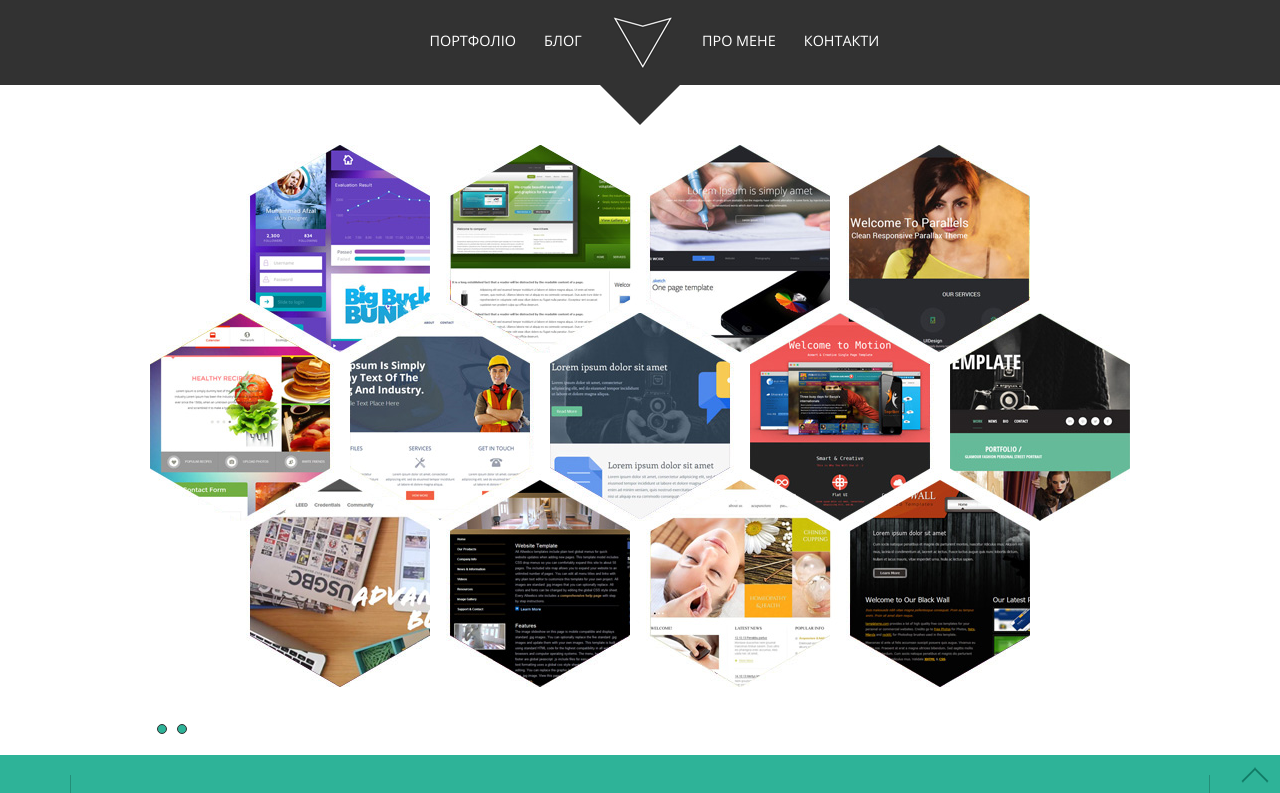
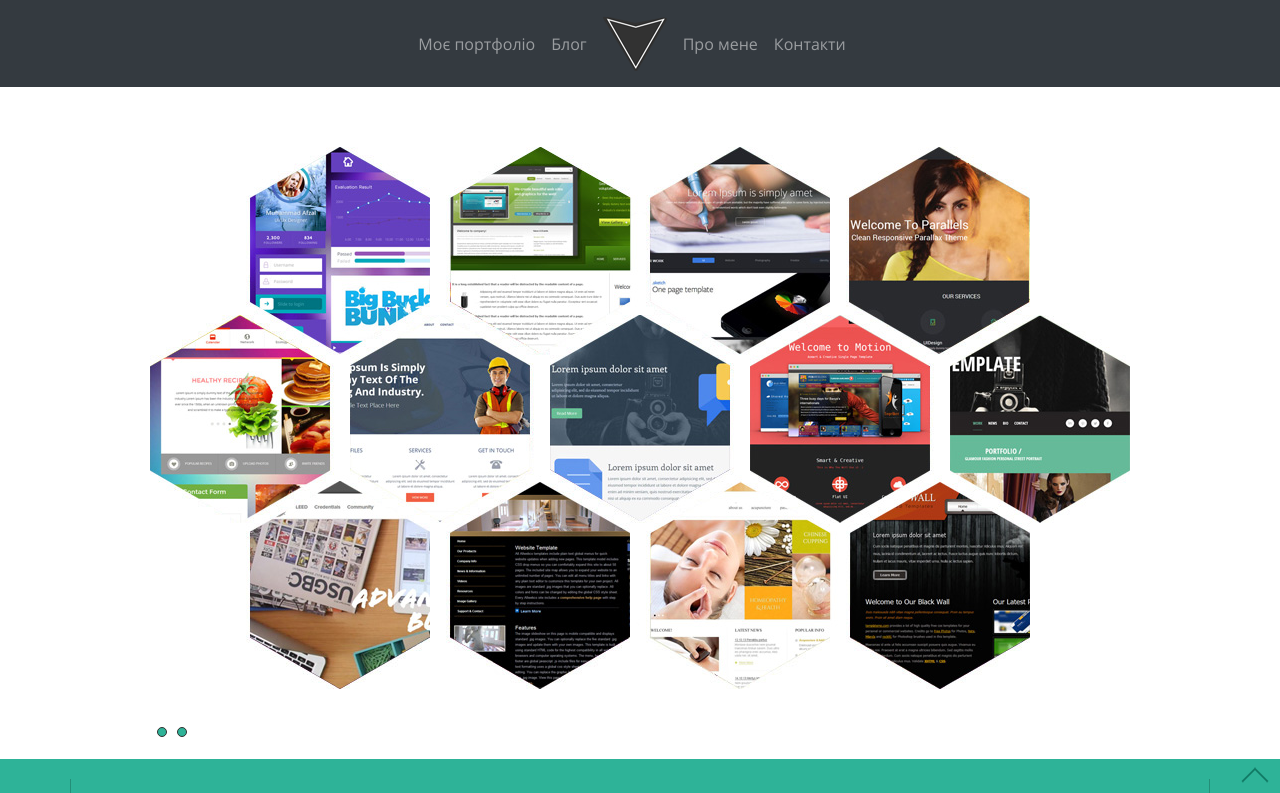
Before and after one commit to DmitryCher/PersonalWebsite, a plain HTML site: page index.html in a window 1280 px wide. Shown: the top 793 px of the page. Drawn offline with Linux system fonts and the light colour scheme.

Commit message:
Finish main page

```diff
--- a/index.html
+++ b/index.html
@@ -4,38 +4,59 @@
 	<meta charset="UTF-8">
 	<meta name="viewport" content="width=device-width, initial-scale=1">
   	<link rel="stylesheet" type="text/css" href="fonts/css/fontawesome-all.min.css">
-	<link rel="stylesheet" type="text/css" href="css/bootstrap-grid.css">
+
+	<link rel="stylesheet" type="text/css" href="css/bootstrap.css">
 	<!-- Мої стилі -->
 	<link rel="stylesheet" type="text/css" href="css/style.css">
+	<link rel="stylesheet" type="text/css" href="css/font-opensans.css">
   	<title>Персональний сайт Чернишова Дмитра</title>
 </head>
 
 <body>
-	<nav class="navigation" id="totop">
-		<ul>
-			<li>
-				<a href="portfolio.html">&emsp;&emsp;портфоліо</a>
-			</li>
-			<li>
-				<a href="blog.html">блог</a>
-			</li>
-			<li>
-				<a href="#">
-					<img src="images/logo.png" alt="Логотип" align="absmiddle" border="0">
-				</a>
-			</li>
-			<li>
-				<a href="#me">про мене</a>
-			</li>
-			<li>
-				<a href="#contacts">контакти</a>
-			</li>
-		</ul>
+	<nav class="navbar navbar-expand-md navbar-dark bg-dark">
+	  	<div class="collapse navbar-collapse" id="navbarPS">
+		    <ul class="navbar-nav mx-auto mt-lg-0">
+
+				<li class="nav-item mx-auto my-auto d-md-none">
+					<a class="nav-link" href="index.html">
+						<img src="images/logo.png" alt="Логотип">
+					</a>
+				</li>
+
+		      	<li class="nav-item my-auto">
+		      		<hr class="d-md-none">
+					<a class="nav-link" href="portfolio.html">Моє портфоліо</a>
+				</li>
+				<li class="nav-item my-auto">
+					<hr class="d-md-none">
+					<a class="nav-link" href="blog.html">Блог</a>
+				</li>
+				<li class="nav-item my-auto d-none d-md-block">
+					<a class="nav-link" href="index.html">
+						<img src="images/logo.png" alt="Логотип">
+					</a>
+				</li>
+				<li class="nav-item my-auto">
+					<hr class="d-md-none">
+					<a class="nav-link" href="#me">Про мене</a>
+				</li>
+				<li class="nav-item my-auto">
+					<hr class="d-md-none">
+					<a class="nav-link" href="#contacts">Контакти</a>
+					<hr class="d-md-none">
+				</li>
+		    </ul>
+	  	</div>
+
+		<a class="navbar-brand .d-none" href="#"></a>
+	  	<button class="navbar-toggler" type="button" data-toggle="collapse" data-target="#navbarPS" aria-controls="navbarPS" aria-expanded="false" aria-label="Toggle navigation">
+	    <span class="navbar-toggler-icon"></span>
+	  	</button>
 	</nav>
 
 	<div class="slider">
 		<figure>
-			<img src="images/slider.jpg" alt="">
+			<img src="images/slider.jpg" alt="Скріншоти робіт">
 		</figure>
 
 		<ul class="circle_btn">
@@ -53,11 +74,11 @@
 		<div class="container">
 			<div class="row border-me">
 				<div class="col-12 col-sm-12 col-md-12 col-lg-3 me-image">
-					<img src="images/user.png" alt="my photo">
+					<img src="images/myphoto_bw.png" alt="my photo">
 				</div>
 				<div class="col-12 col-sm-12 col-md-12 col-lg-9 me-text">
 					<h3>Дмитро Чернишов</h3>
-					<h4>Дизайнер і розробник веб-сторінок	</h4>
+					<h4>Дизайнер і розробник веб-сторінок</h4>
 					<p>Lorem Ipsum is simply dummy text of the printing and typesetting industry. Lorem Ipsum has been the industry's standard dummy text ever since the 1500s, when an unknown printer took a galley of type and scrambled it to make a type specimen book. It has survived not only five centuries, but also the leap into electronic typesetting, remaining essentially unchanged. It was popularised in the 1960s with the release of Letraset sheets containing Lorem Ipsum passages, and more recently with desktop publishing software like Aldus PageMaker including versions of Lorem Ipsum</p>
 
 				  	<div class="navbar-brands">
@@ -122,7 +143,7 @@
 					<ul>
 						<li>
 							<i class="fas fa-map-marker-alt"></i>
-							<span>Україна, м.Івано-Франківськ, вул.Галицька 27</span>
+							<span>Україна, м.Івано-Франківськ, вул.Миру 27</span>
 						</li>
 						<li>
 							<i class="fas fa-phone"></i>
@@ -141,12 +162,21 @@
 <!--Start footer-->
 	<div class="footer">
 		<div class="copyright">
-			<p>&copy; Всі права захищено | Шаблон розроблено у
-				 <a href="http://w3layouts.com/"> W3Layouts</a>
-			</p>
-			<a href="#totop" title="Повернутись на початок" class="topbutton">
+			<p>Усі права захищено &copy; 2017-2018  Чернишов Дмитро </p>
+			<a href="#" id="totop" title="Повернутись на початок" class="topbutton">
 				 <img src="images/arrow_up.png" alt=""></a>
 		</div>
 	</div>
+
+	<!-- SCRIPTS -->
+    <!-- JQuery -->
+    <script type="text/javascript" src="js/jquery-3.2.1.min.js"></script>
+    <!-- Bootstrap tooltips -->
+    <script type="text/javascript" src="js/popper.min.js"></script>
+    <!-- Bootstrap core JavaScript -->
+    <script type="text/javascript" src="js/bootstrap.min.js"></script>
+    <!-- MDB core JavaScript -->
+    <!-- <script type="text/javascript" src="js/mdb.min.js"></script>-->
+    <script type="text/javascript" src="js/totop.js"></script>
 </body>
 </html>
```
